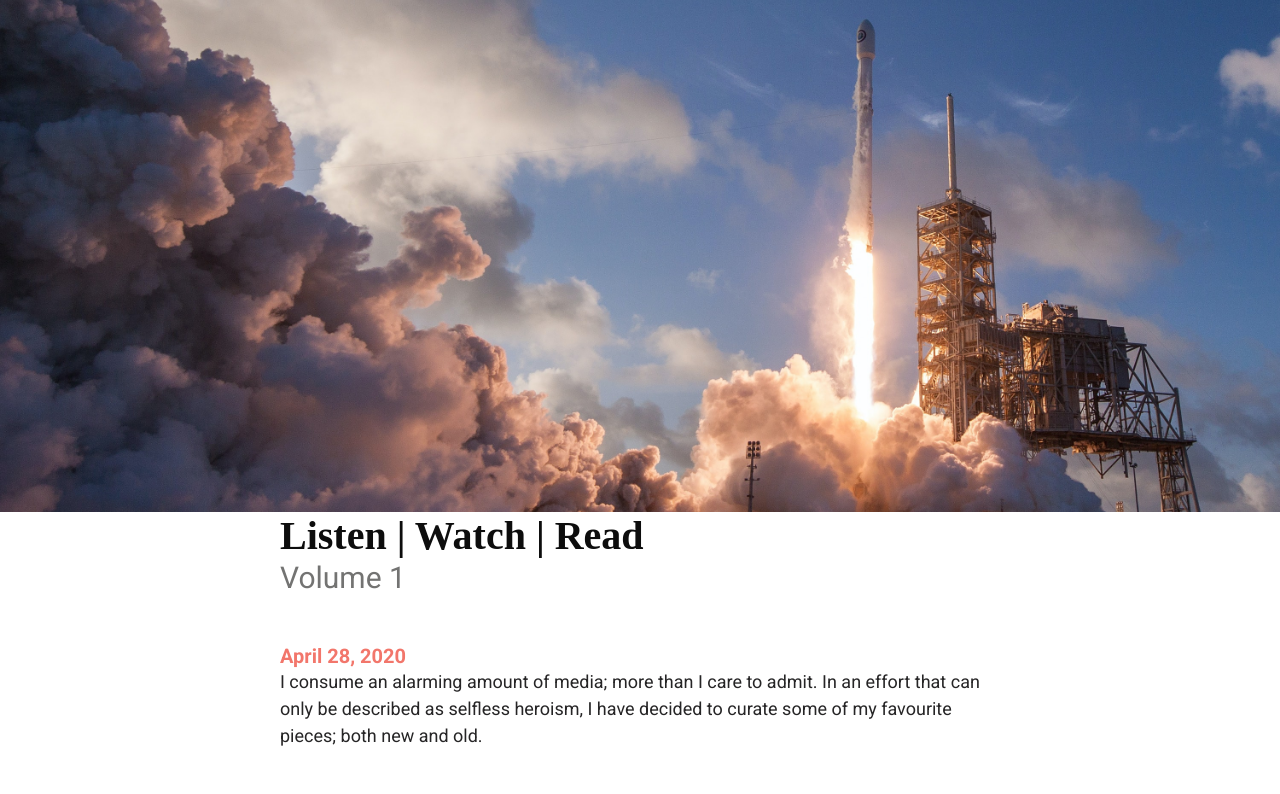
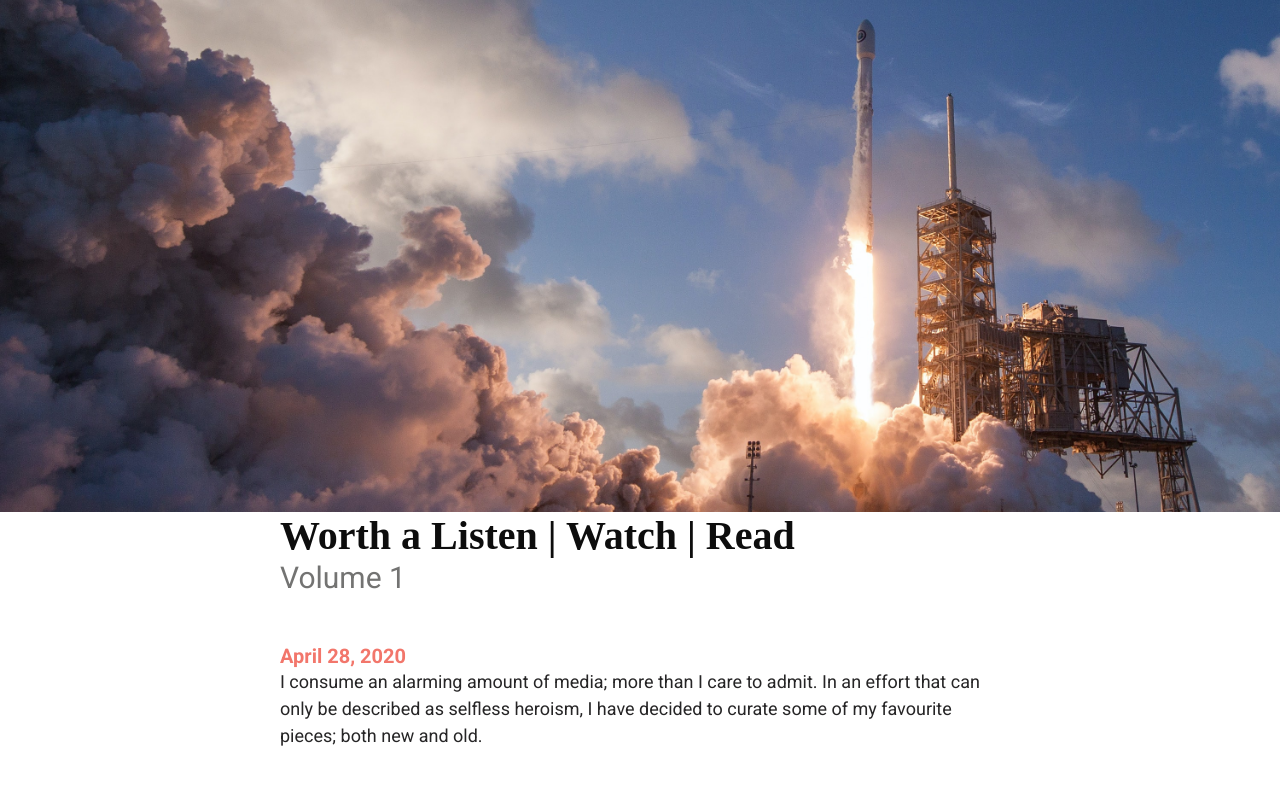
Before and after one commit to JoshuaRedd/Portfolio-Blog, a plain HTML site: page posts/ListenWatchRead1.html in a window 1280 px wide. Shown: the top 794 px of the page. Drawn offline with nearby package versions, Linux system fonts and the light colour scheme; a web font is replaced by a local one.

Commit message:
Title Update

```diff
--- a/posts/ListenWatchRead1.html
+++ b/posts/ListenWatchRead1.html
@@ -2,7 +2,7 @@
 <html>
 	<head>
 		<meta charset="UTF-8">
-		<title>Listen | Watch | Read pt 1</title>
+		<title>Worht a Listen | Watch | Read pt 1</title>
 		<meta name="viewport" content="width=device-width, initial-scale=1">
 		<link rel="stylesheet" href="https://fonts.googleapis.com/css?family=Roboto:400,400i,500,500i,700,700i,900,900i">
         <link rel="stylesheet" href="../styles/reset.css">
@@ -22,7 +22,7 @@
 				<img class="topbanner" src="../images/Post_3/launch1.jpg" alt="a halfway open laptop">
 			</figure>
 
-			<h1><a href="#top">Listen | Watch | Read</a></h1>
+			<h1><a href="#top">Worth a Listen | Watch | Read</a></h1>
 			<h2>Volume 1</h2>
 
 			<time datetime="28-04-2020">April 28, 2020</time>
```
